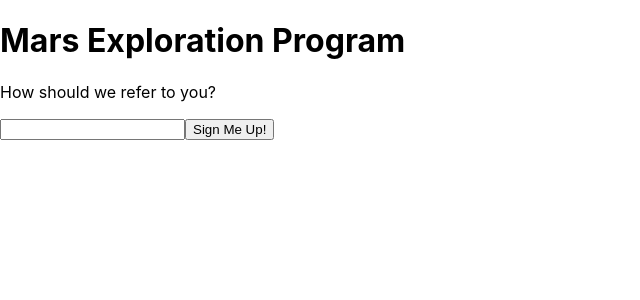
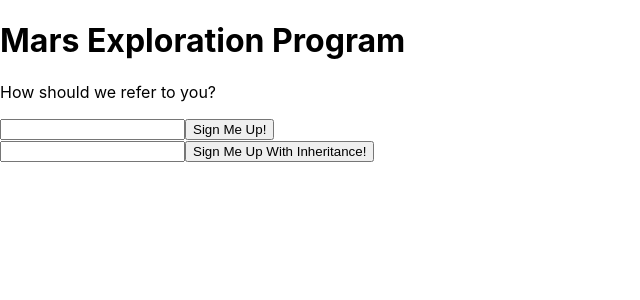
Before and after one commit to ajittupe2548/react-practice, a React (Create React App) app: page / in a window 1280 px wide. Shown: the top 300 px of the page, without its empty margins (0-640 px from the left). Built offline with nearby package versions, Linux system fonts and the light colour scheme.

Commit message:
Added : Inheritance info

```diff
--- a/src/App.js
+++ b/src/App.js
@@ -1,5 +1,9 @@
 import './App.css';
 import CHome from './Components/CHome';
+
+// So What About Inheritance?
+// At Facebook, we use React in thousands of components, and we haven’t found any use cases where we would recommend creating component inheritance hierarchies.
+// Props and composition give you all the flexibility you need to customize a component’s look and behavior in an explicit and safe way.
 
 function App() {
   return (
--- a/src/Components/CHome.js
+++ b/src/Components/CHome.js
@@ -40,6 +40,7 @@ class CHome extends Component {
 
     render() {
         return (
+            <>
                 <Dialog title="Mars Exploration Program"
                     message="How should we refer to you?">
                     <input value={this.state.login}
@@ -48,6 +49,22 @@ class CHome extends Component {
                         Sign Me Up!
                     </button>
                 </Dialog>
+                <InheritanceExample />
+            </>
+        )
+    }
+}
+
+class InheritanceExample extends CHome {
+    render() {
+        return (
+            <>
+                <input value={this.state.login}
+                        onChange={this.handleChange} />
+                <button onClick={this.handleSignUp}>
+                        Sign Me Up With Inheritance!
+                    </button>
+            </>
         )
     }
 }
```
Lines whose indentation alone changed are shown as unchanged.
